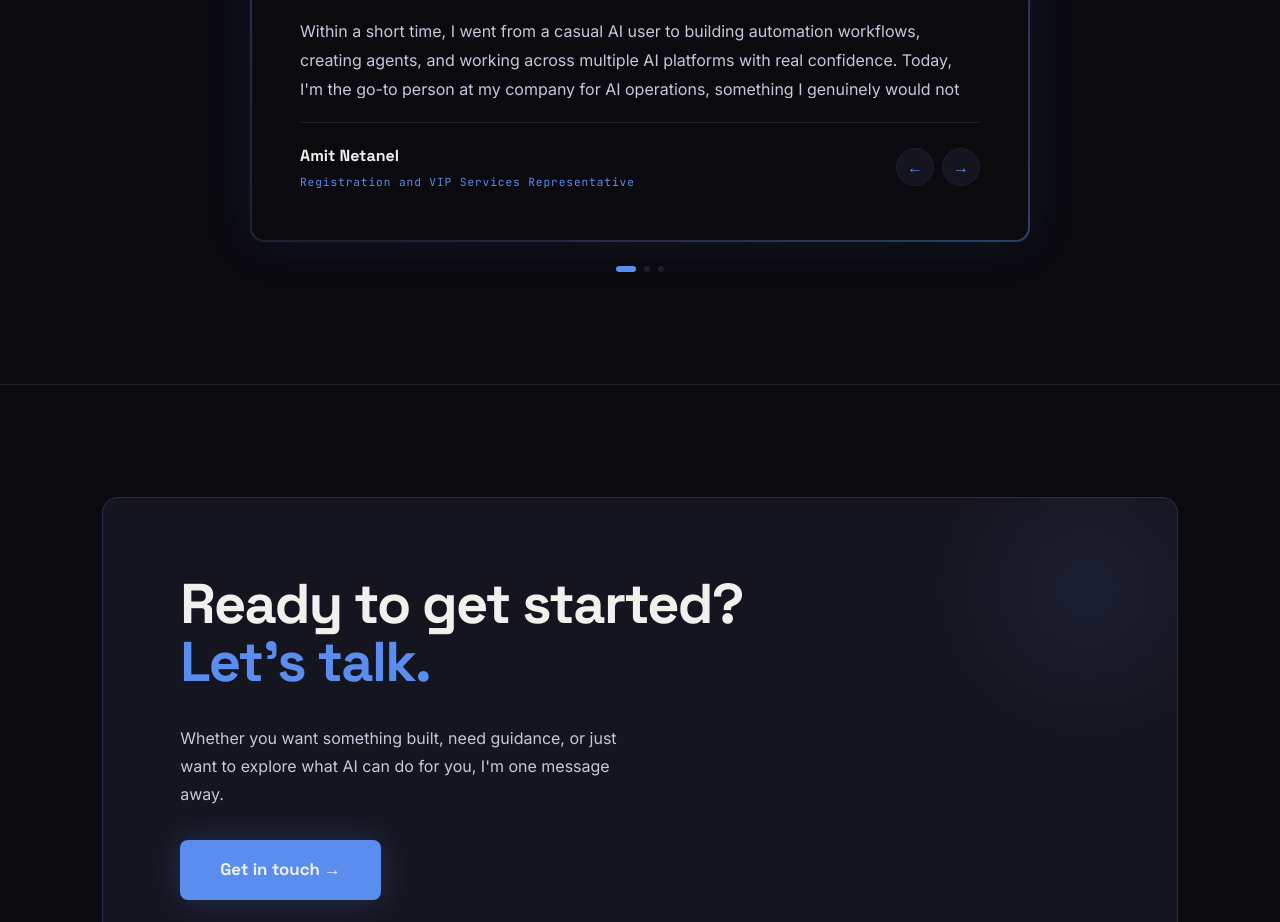
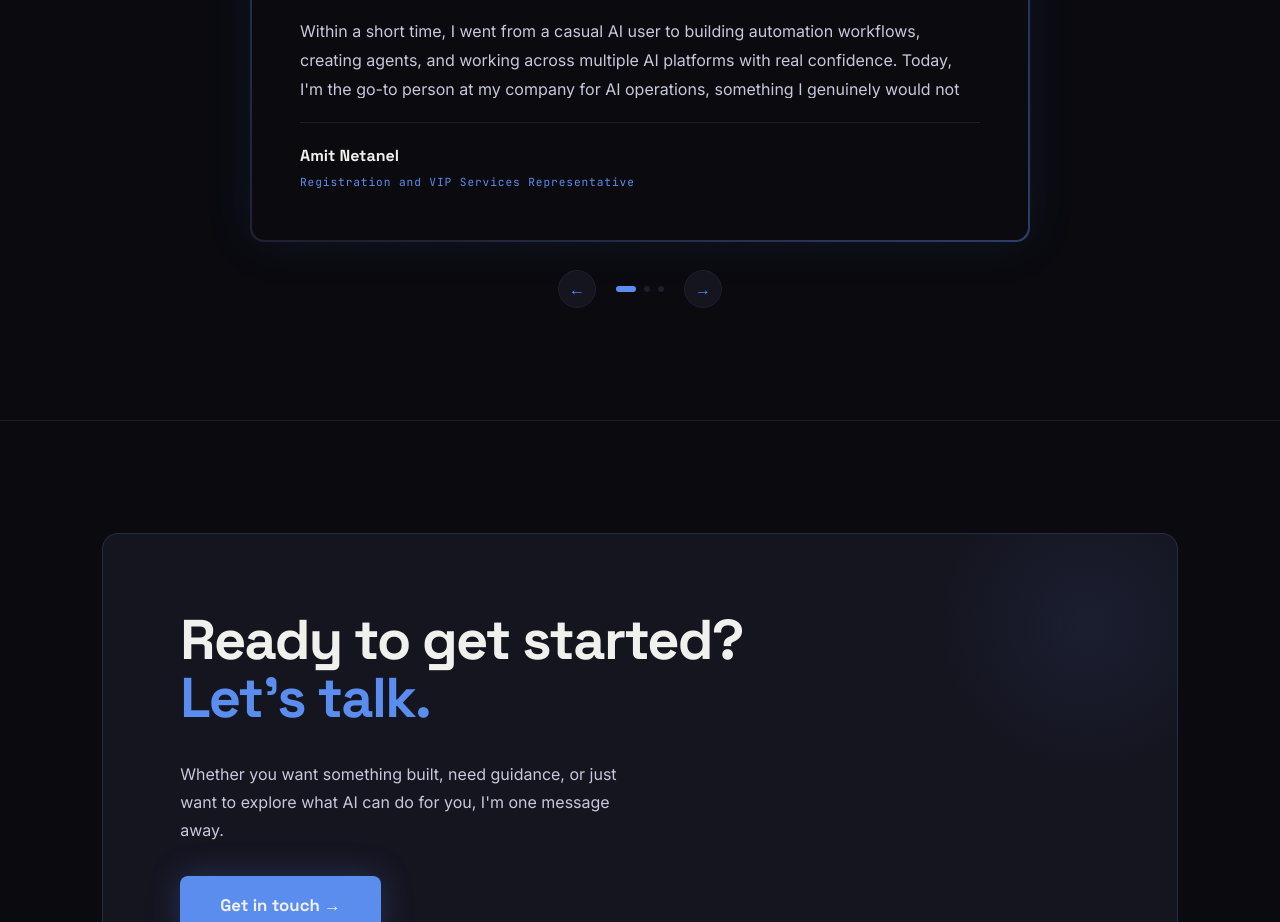
Before and after one commit to yairberger64-blip/yair-portfolio, a React (Create React App) app: page / in a window 1280 px wide. Shown: the part 4620-5542 px from the top of the page. Built offline with nearby package versions, Linux system fonts and the light colour scheme.

Commit message:
move testimonial arrows below card

```diff
--- a/src/components/Testimonials.jsx
+++ b/src/components/Testimonials.jsx
@@ -141,15 +141,9 @@ export default function Testimonials() {
             <div
               style={{
                 paddingTop: "1.25rem",
-                borderTop: "1px solid #1E1E2E",
-                display: "flex",
-                alignItems: "center",
-                justifyContent: "space-between",
-                flexWrap: "wrap",
-                gap: "1rem"
+                borderTop: "1px solid #1E1E2E"
               }}
             >
-              <div>
               <p
                 style={{
                   fontFamily: "'Space Grotesk', sans-serif",
@@ -172,9 +166,19 @@ export default function Testimonials() {
                 {current.title}
               </p>
             </div>
+          </div>
+        </div>
 
-              {/* Arrow nav */}
-              <div style={{ display: "flex", gap: "0.5rem" }}>
+        {/* Navigation row: arrows and dots together, below the card */}
+        <div
+          style={{
+            display: "flex",
+            alignItems: "center",
+            justifyContent: "center",
+            gap: "1.25rem",
+            marginTop: "1.75rem"
+          }}
+        >
           <button
             onClick={prev}
             aria-label="Previous testimonial"
@@ -190,6 +194,7 @@ export default function Testimonials() {
               alignItems: "center",
               justifyContent: "center",
               fontSize: "1rem",
+              flexShrink: 0,
               transition: "border-color 0.15s ease, background 0.15s ease"
             }}
             onMouseEnter={e => { e.currentTarget.style.borderColor = "rgba(91,141,239,0.5)"; e.currentTarget.style.background = "rgba(91,141,239,0.08)"; }}
@@ -197,35 +202,9 @@ export default function Testimonials() {
           >
             ←
           </button>
-                <button
-                  onClick={next}
-                  aria-label="Next testimonial"
-                  style={{
-                    width: "38px",
-                    height: "38px",
-                    borderRadius: "50%",
-                    border: "1px solid #1E1E2E",
-                    background: "#151520",
-                    color: "#5B8DEF",
-                    cursor: "pointer",
-                    display: "flex",
-                    alignItems: "center",
-                    justifyContent: "center",
-                    fontSize: "1rem",
-                    transition: "border-color 0.15s ease, background 0.15s ease"
-                  }}
-                  onMouseEnter={e => { e.currentTarget.style.borderColor = "rgba(91,141,239,0.5)"; e.currentTarget.style.background = "rgba(91,141,239,0.08)"; }}
-                  onMouseLeave={e => { e.currentTarget.style.borderColor = "#1E1E2E"; e.currentTarget.style.background = "#151520"; }}
-                >
-                  →
-                </button>
-              </div>
-            </div>
-          </div>
-        </div>
 
           {/* Dot indicators, position only, no numbers */}
-        <div style={{ display: "flex", justifyContent: "center", gap: "0.5rem", marginTop: "1.5rem" }}>
+          <div style={{ display: "flex", gap: "0.5rem", alignItems: "center" }}>
             {testimonials.map((_, i) => (
               <button
                 key={i}
@@ -244,6 +223,31 @@ export default function Testimonials() {
               />
             ))}
           </div>
+
+          <button
+            onClick={next}
+            aria-label="Next testimonial"
+            style={{
+              width: "38px",
+              height: "38px",
+              borderRadius: "50%",
+              border: "1px solid #1E1E2E",
+              background: "#151520",
+              color: "#5B8DEF",
+              cursor: "pointer",
+              display: "flex",
+              alignItems: "center",
+              justifyContent: "center",
+              fontSize: "1rem",
+              flexShrink: 0,
+              transition: "border-color 0.15s ease, background 0.15s ease"
+            }}
+            onMouseEnter={e => { e.currentTarget.style.borderColor = "rgba(91,141,239,0.5)"; e.currentTarget.style.background = "rgba(91,141,239,0.08)"; }}
+            onMouseLeave={e => { e.currentTarget.style.borderColor = "#1E1E2E"; e.currentTarget.style.background = "#151520"; }}
+          >
+            →
+          </button>
+        </div>
       </div>
     </section>
   );
```
Lines whose indentation alone changed are shown as unchanged.
